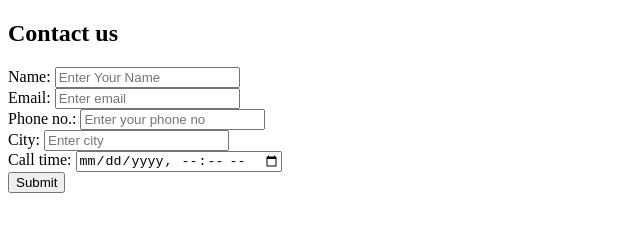
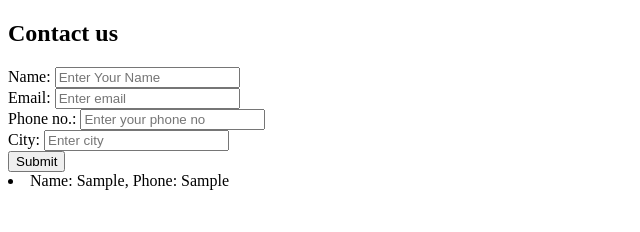
Before and after one commit to Mohammed-5253/first-form, a plain HTML site: page index.html in a window 1280 px wide. Both pictures are taken after typing "Sample", "name@example.com", "Sample", "Sample" into the empty fields and a click on the button "Submit". Shown: the whole page, without its empty margins (0-640 px from the left). Drawn offline with Linux system fonts and the light colour scheme.

Commit message:
submitted data displayed on screen after user submit it.

```diff
--- a/index.html
+++ b/index.html
@@ -23,10 +23,6 @@
             <label for="city">City:</label>
             <input type="text" class="form-control" id="city" placeholder="Enter city" name="city">
         </div>
-        <div class="form-group">
-            <label for="date">Call time:</label>
-            <input type="datetime-local" class="form-control" id="date" name="date">
-        </div>
         <button type="submit" class="btn btn-default">Submit</button>
     </form>
 </div>
--- a/index.js
+++ b/index.js
@@ -14,19 +14,16 @@ function registerUser(event) {
     name : name,
     phone : phone
   };
-  function generateUniqueId() {
-    return Date.now().toString();
-  }
-  const userId = generateUniqueId(); // You can implement your own function to generate a unique ID
   let obj_serialized = JSON.stringify(obj);
-  localStorage.setItem('name_'+userId ,obj_serialized);
-
-  // localStorage.setItem('name', name);
-  // localStorage.setItem('email', email);
-  // localStorage.setItem('phone', phone);
-  // localStorage.setItem('city', city);
+  localStorage.setItem(email ,obj_serialized);
 
   console.log('User details saved to localStorage');
+
+  // Display submitted data on the screen
+  const container = document.getElementById('my-form');
+  const listItem = document.createElement('li');
+  listItem.textContent = `Name: ${name}, Phone: ${phone}`;
+  container.appendChild(listItem);
 
   // Clear input fields
   document.getElementById('name').value = '';
```
